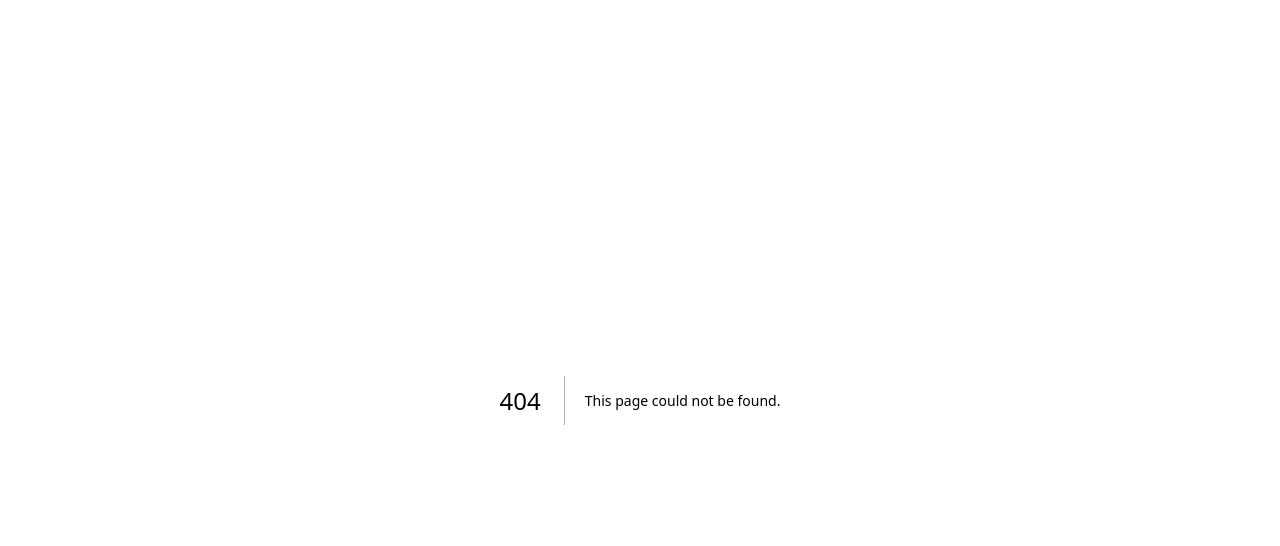
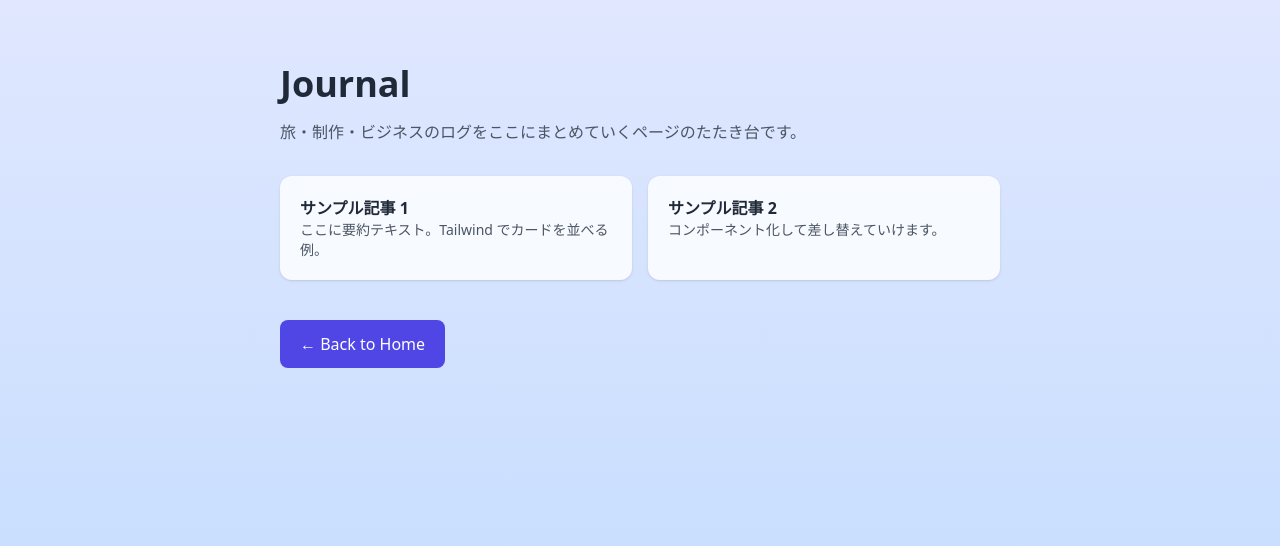
Before and after one commit to tetsuta023-lab/bolt-dashboard, a Next.js app: page /journal in a window 1280 px wide. Before the commit this address had no page. Shown: the top 546 px of the page. Built offline with nearby package versions, Linux system fonts and the light colour scheme.

Commit message:
feat: add /journal page

```diff
--- /dev/null
+++ b/pages/journal.tsx
@@ -0,0 +1,44 @@
+import Head from "next/head";
+
+export default function Journal() {
+  return (
+    <>
+      <Head>
+        <title>Journal | Tetsuta Creative Lab</title>
+        <meta name="description" content="Trip & creative journal" />
+      </Head>
+
+      <main className="min-h-screen bg-gradient-to-b from-indigo-100 to-blue-200 text-gray-800">
+        <section className="max-w-3xl mx-auto px-6 py-16">
+          <h1 className="text-4xl font-bold mb-4">Journal</h1>
+          <p className="text-gray-600 mb-8">
+            旅・制作・ビジネスのログをここにまとめていくページのたたき台です。
+          </p>
+
+          <div className="grid gap-4 sm:grid-cols-2">
+            <article className="rounded-xl bg-white/80 backdrop-blur p-5 shadow">
+              <h2 className="font-semibold">サンプル記事 1</h2>
+              <p className="text-sm text-gray-600">
+                ここに要約テキスト。Tailwind でカードを並べる例。
+              </p>
+            </article>
+
+            <article className="rounded-xl bg-white/80 backdrop-blur p-5 shadow">
+              <h2 className="font-semibold">サンプル記事 2</h2>
+              <p className="text-sm text-gray-600">
+                コンポーネント化して差し替えていけます。
+              </p>
+            </article>
+          </div>
+
+          <a
+            href="/"
+            className="inline-block mt-10 px-5 py-3 rounded-lg bg-indigo-600 text-white font-medium hover:opacity-90 transition"
+          >
+            ← Back to Home
+          </a>
+        </section>
+      </main>
+    </>
+  );
+}
```
